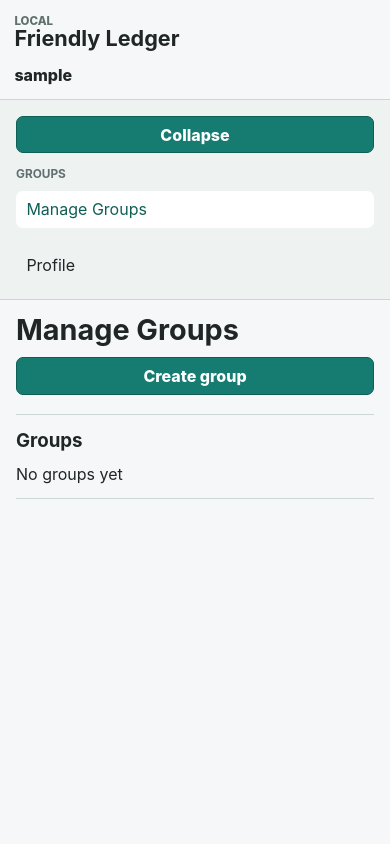
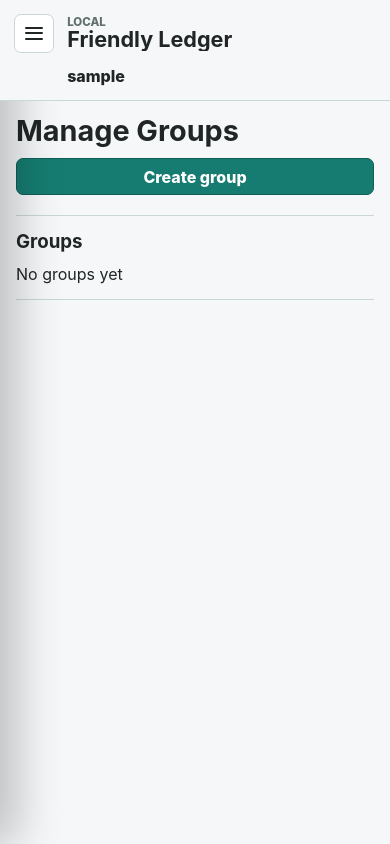
Before and after one commit to TheWorstProgrammerEver/Friendly-Ledger, a React (Vite) app: page /sign-in in a window 390 px wide. Both pictures are taken after typing "Sample", "Sample", "Sample123" into the empty fields and a click on the button "Sign in". Built offline with nearby package versions, Linux system fonts and the light colour scheme.

Commit message:
Refine responsive navigation

```diff
--- a/src/components/AppFrame/AppFrame.module.scss
+++ b/src/components/AppFrame/AppFrame.module.scss
@@ -3,19 +3,25 @@
   grid-template:
     "header header" auto
     "sidebar main" 1fr / 17rem minmax(0, 1fr);
-  min-height: 100svh;
+  position: relative;
+  overflow: hidden;
+  height: 100svh;
   background: var(--color-page);
   color: var(--color-text);
+  transition: grid-template-columns 180ms ease;
 }
 
 .header {
-  display: flex;
+  display: grid;
   grid-area: header;
+  grid-template-columns: auto minmax(0, 1fr) auto;
   align-items: center;
-  justify-content: space-between;
-  gap: 1rem;
+  gap: 0.85rem;
+  min-width: 0;
   border-bottom: 1px solid var(--color-border);
   padding: 0.85rem clamp(0.9rem, 2vw, 1.4rem);
+  background: var(--color-page);
+  z-index: 5;
 
   h1,
   p {
@@ -35,13 +41,54 @@
   }
 }
 
+.menuButton {
+  display: grid;
+  align-content: center;
+  justify-items: center;
+  gap: 0.22rem;
+  width: 2.45rem;
+  min-height: 2.45rem;
+  border-color: var(--color-border);
+  padding: 0;
+  background: var(--color-surface);
+  color: var(--color-text);
+
+  span {
+    display: block;
+    width: 1.15rem;
+    height: 0.13rem;
+    border-radius: 999px;
+    background: currentColor;
+  }
+}
+
+.menuButton:hover {
+  border-color: var(--color-accent-strong);
+  background: var(--color-surface-raised);
+}
+
+.brand {
+  min-width: 0;
+
+  h1 {
+    overflow: hidden;
+    text-overflow: ellipsis;
+    white-space: nowrap;
+  }
+}
+
 .accountMenu {
   position: relative;
+  min-width: 0;
 
   summary {
+    overflow: hidden;
     cursor: pointer;
     font-weight: 800;
     list-style: none;
+    max-width: min(42vw, 22rem);
+    text-overflow: ellipsis;
+    white-space: nowrap;
   }
 
   summary::-webkit-details-marker {
@@ -70,18 +117,24 @@
   }
 }
 
+.backdrop {
+  display: none;
+}
+
 .sidebar {
   display: grid;
   grid-area: sidebar;
   align-content: start;
   gap: 0.85rem;
+  min-height: 0;
+  width: 17rem;
   border-right: 1px solid var(--color-border);
+  overflow: auto;
   padding: 1rem;
   background: var(--color-surface-raised);
-}
-
-.collapseButton {
-  width: 100%;
+  transform: translateX(0);
+  transition: transform 180ms ease;
+  z-index: 4;
 }
 
 .nav {
@@ -119,39 +172,71 @@
 
 .main {
   grid-area: main;
+  min-height: 0;
   min-width: 0;
+  overflow: auto;
   padding: clamp(1rem, 2.5vw, 1.75rem);
 }
 
-.collapsed {
-  grid-template-columns: 5.5rem minmax(0, 1fr);
+.navigationClosed {
+  grid-template-columns: 0 minmax(0, 1fr);
 
-  .nav h2,
-  .navLink {
-    text-align: center;
+  .sidebar {
+    transform: translateX(-100%);
   }
 }
 
 @media (max-width: 760px) {
   .frame,
-  .collapsed {
+  .navigationClosed,
+  .navigationOpen {
     grid-template:
       "header" auto
-      "sidebar" auto
       "main" 1fr / minmax(0, 1fr);
   }
 
   .header {
-    align-items: start;
-    flex-direction: column;
+    grid-template-columns: auto minmax(0, 1fr);
+  }
+
+  .accountMenu {
+    grid-column: 2;
+    justify-self: start;
+
+    summary {
+      max-width: 100%;
+    }
   }
 
   .sidebar {
+    position: absolute;
+    top: 0;
+    bottom: 0;
+    left: 0;
+    width: min(21rem, 100vw);
     border-right: 0;
-    border-bottom: 1px solid var(--color-border);
+    box-shadow: 16px 0 44px rgb(0 0 0 / 24%);
+    padding-top: 7rem;
   }
 
-  .collapsed .nav {
-    display: none;
+  .backdrop {
+    position: absolute;
+    inset: 0;
+    z-index: 3;
+    display: block;
+    min-height: 0;
+    border: 0;
+    border-radius: 0;
+    padding: 0;
+    background: rgb(0 0 0 / 42%);
+    opacity: 1;
+    transition: opacity 180ms ease;
+  }
+
+  .navigationClosed {
+    .backdrop {
+      opacity: 0;
+      pointer-events: none;
+    }
   }
 }
--- a/src/components/AppFrame/AppFrame.tsx
+++ b/src/components/AppFrame/AppFrame.tsx
@@ -1,4 +1,4 @@
-import { useState } from 'react'
+import { useId, useState } from 'react'
 import { NavLink, Outlet } from 'react-router-dom'
 import { useLedger } from '../../state/LedgerContext'
 import styles from './AppFrame.module.scss'
@@ -7,14 +7,41 @@ const navLinkClass = ({ isActive }: { isActive: boolean }) => (
   isActive ? `${styles.navLink} ${styles.active}` : styles.navLink
 )
 
+const shouldShowNavigation = () => (
+  typeof window === 'undefined' || window.matchMedia('(min-width: 761px)').matches
+)
+
 export const AppFrame = () => {
-  const [collapsed, setCollapsed] = useState(false)
+  const navigationId = useId()
+  const [navigationOpen, setNavigationOpen] = useState(shouldShowNavigation)
   const { currentAccount, signOut, state } = useLedger()
+  const frameClassName = navigationOpen
+    ? `${styles.frame} ${styles.navigationOpen}`
+    : `${styles.frame} ${styles.navigationClosed}`
+
+  const closeNavigationOnCompact = () => {
+    if (window.matchMedia('(max-width: 760px)').matches) {
+      setNavigationOpen(false)
+    }
+  }
 
   return (
-    <div className={collapsed ? `${styles.frame} ${styles.collapsed}` : styles.frame}>
+    <div className={frameClassName}>
       <header className={styles.header}>
-        <div>
+        <button
+          className={styles.menuButton}
+          type="button"
+          aria-controls={navigationId}
+          aria-expanded={navigationOpen}
+          aria-label={navigationOpen ? 'Hide navigation' : 'Show navigation'}
+          onClick={() => setNavigationOpen((isOpen) => !isOpen)}
+        >
+          <span aria-hidden="true" />
+          <span aria-hidden="true" />
+          <span aria-hidden="true" />
+        </button>
+
+        <div className={styles.brand}>
           <p>{window.config?.environment ?? 'local'}</p>
           <h1>{window.config?.appName ?? 'Friendly Ledger'}</h1>
         </div>
@@ -28,29 +55,42 @@ export const AppFrame = () => {
         </details>
       </header>
 
-      <aside className={styles.sidebar} aria-label="Primary navigation">
+      {navigationOpen ? (
         <button
-          className={styles.collapseButton}
+          className={styles.backdrop}
           type="button"
-          aria-expanded={!collapsed}
-          onClick={() => setCollapsed((isCollapsed) => !isCollapsed)}
-        >
-          {collapsed ? 'Open' : 'Collapse'}
-        </button>
+          aria-label="Close navigation"
+          onClick={() => setNavigationOpen(false)}
+        />
+      ) : null}
 
+      <aside
+        className={styles.sidebar}
+        id={navigationId}
+        aria-label="Primary navigation"
+        aria-hidden={!navigationOpen}
+        inert={navigationOpen ? undefined : true}
+      >
         <nav className={styles.nav}>
           <section>
             <h2>Groups</h2>
             {state.groups.map((group) => (
-              <NavLink className={navLinkClass} key={group.id} to={`/groups/${group.id}`}>
+              <NavLink
+                className={navLinkClass}
+                key={group.id}
+                to={`/groups/${group.id}`}
+                onClick={closeNavigationOnCompact}
+              >
                 {group.name}
               </NavLink>
             ))}
-            <NavLink className={navLinkClass} to="/groups/manage">Manage Groups</NavLink>
+            <NavLink className={navLinkClass} to="/groups/manage" onClick={closeNavigationOnCompact}>
+              Manage Groups
+            </NavLink>
           </section>
 
           <section>
-            <NavLink className={navLinkClass} to="/profile">Profile</NavLink>
+            <NavLink className={navLinkClass} to="/profile" onClick={closeNavigationOnCompact}>Profile</NavLink>
           </section>
         </nav>
       </aside>
```
